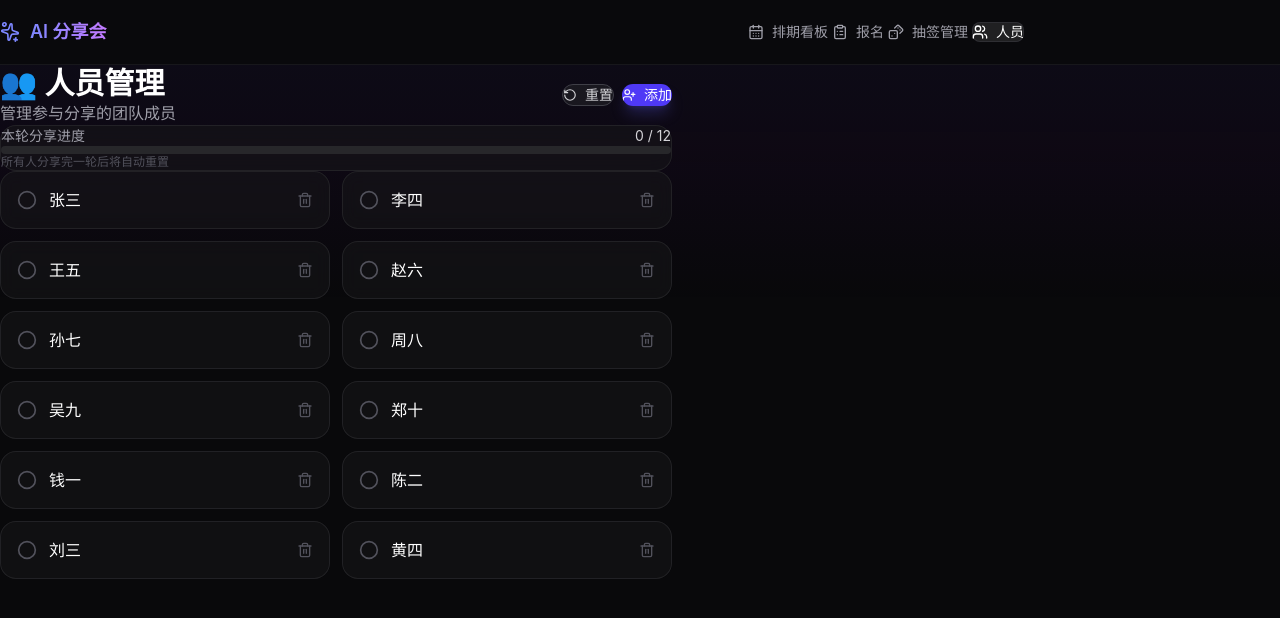
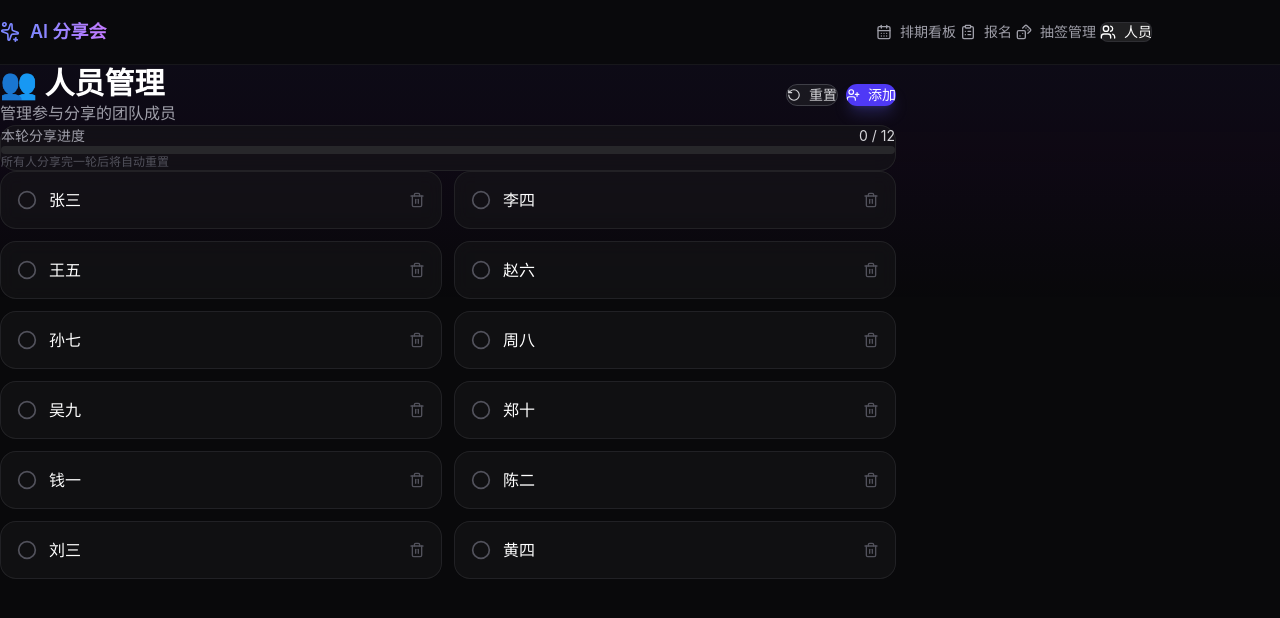
Before and after one commit to toller892/AI_zeabur_proj, a React (Vite) app: page /members in a window 1280 px wide. Shown: the top 618 px of the page. Built offline with nearby package versions, Linux system fonts and the light colour scheme.

Commit message:
fix: 扩大页面显示范围

```diff
--- a/src/components/Layout.tsx
+++ b/src/components/Layout.tsx
@@ -23,7 +23,7 @@ export default function Layout() {
         transition={{ duration: 0.5 }}
         className="sticky top-0 z-50 border-b border-zinc-800/50 bg-zinc-950/80 backdrop-blur-xl"
       >
-        <div className="mx-auto max-w-5xl flex items-center justify-between px-6 h-16">
+        <div className="mx-auto max-w-6xl flex items-center justify-between px-6 h-16">
           <div className="flex items-center gap-2.5">
             <motion.div
               animate={{ rotate: [0, 360] }}
@@ -68,7 +68,7 @@ export default function Layout() {
       </motion.nav>
 
       {/* Main Content */}
-      <main className="relative z-10 mx-auto max-w-5xl px-6 py-8">
+      <main className="relative z-10 mx-auto max-w-6xl px-6 py-8">
         <Outlet />
       </main>
     </div>
--- a/src/index.css
+++ b/src/index.css
@@ -28,6 +28,11 @@
   box-sizing: border-box;
 }
 
+html, body, #root {
+  min-height: 100vh;
+  width: 100%;
+}
+
 body {
   background-color: var(--background);
   color: var(--foreground);
--- a/src/pages/AdminPage.tsx
+++ b/src/pages/AdminPage.tsx
@@ -65,7 +65,7 @@ export default function AdminPage() {
       initial={{ opacity: 0 }}
       animate={{ opacity: 1 }}
       transition={{ duration: 0.5 }}
-      className="max-w-2xl mx-auto space-y-8"
+      className="max-w-4xl mx-auto space-y-8"
     >
       {/* Header */}
       <div className="space-y-2">
--- a/src/pages/MembersPage.tsx
+++ b/src/pages/MembersPage.tsx
@@ -24,7 +24,7 @@ export default function MembersPage() {
       initial={{ opacity: 0 }}
       animate={{ opacity: 1 }}
       transition={{ duration: 0.5 }}
-      className="max-w-2xl mx-auto space-y-8"
+      className="max-w-4xl mx-auto space-y-8"
     >
       {/* Header */}
       <div className="flex items-center justify-between">
--- a/src/pages/SignupPage.tsx
+++ b/src/pages/SignupPage.tsx
@@ -48,7 +48,7 @@ export default function SignupPage() {
       initial={{ opacity: 0 }}
       animate={{ opacity: 1 }}
       transition={{ duration: 0.5 }}
-      className="max-w-xl mx-auto space-y-8"
+      className="max-w-2xl mx-auto space-y-8"
     >
       {/* Header */}
       <div className="space-y-2 text-center">
```
